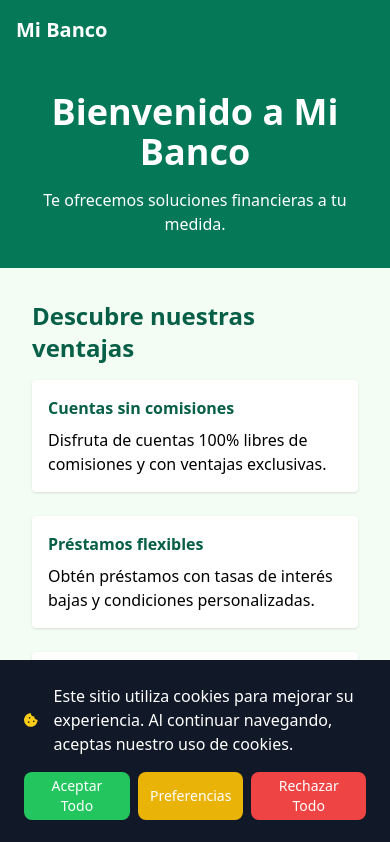
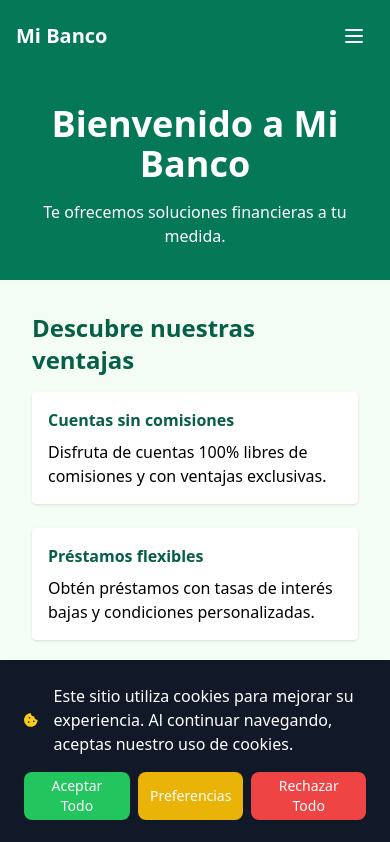
Before and after one commit to Yedpt/RSI_trade_project-Client, a React (Vite) app: page / in a window 390 px wide. Shown: the top 842 px of the page. Built offline with nearby package versions, Linux system fonts and the light colour scheme.

Commit message:
feat(auth): add user avatar on login screen

```diff
--- a/package.json
+++ b/package.json
@@ -10,10 +10,13 @@
     "preview": "vite preview"
   },
   "dependencies": {
+    "@emotion/react": "^11.13.5",
+    "@emotion/styled": "^11.13.5",
     "@fortawesome/free-brands-svg-icons": "^6.7.1",
     "@fortawesome/free-solid-svg-icons": "^6.7.1",
     "@fortawesome/react-fontawesome": "^0.2.2",
     "@heroicons/react": "^1.0.6",
+    "@mui/material": "^6.1.9",
     "autoprefixer": "^10.4.20",
     "axios": "^1.7.8",
     "cors": "^2.8.5",
--- a/src/components/NavBar.jsx
+++ b/src/components/NavBar.jsx
@@ -6,16 +6,21 @@ import {
   LogoutIcon,
   UserIcon,
 } from "@heroicons/react/outline";
+import Avatar from "@mui/material/Avatar";
+import { teal } from "@mui/material/colors";
+
+import videoNavbar from "../assets/video/video-navbar.mp4";
 
 const NavBar = () => {
   const [user, setUser] = useState(null);
+  const [isOpen, setIsOpen] = useState(false);
   const navigate = useNavigate();
 
   useEffect(() => {
     const storedUser = localStorage.getItem("user");
     if (storedUser) {
       const parsedUser = JSON.parse(storedUser);
-      console.log("Usuario almacenado:", parsedUser); // Verifica qué datos tiene el usuario
+      console.log("Usuario almacenado:", parsedUser);
       setUser(parsedUser);
     }
   }, []);
@@ -29,11 +34,50 @@ const NavBar = () => {
 
   const handleOpenRegisterModal = () => navigate("/register");
 
+  const toggleMenu = () => setIsOpen(!isOpen);
+
   return (
-    <nav className="relative bg-green-600 text-white p-4">
-      <div className="flex justify-between items-center">
+    <nav className="relative w-full">
+      <div
+        className={`${
+          user ? "bg-transparent" : "bg-green-600"
+        } text-white flex justify-between items-center p-4`}
+      >
+        {user ? (
+          <div className="absolute top-0 left-0 w-full h-full z-[-1]">
+            <video autoPlay loop muted className="w-full h-full object-cover">
+              <source src={videoNavbar} type="video/mp4" />
+            </video>
+          </div>
+        ) : null}
         <h1 className="text-xl font-bold">Mi Banco</h1>
-        <div className="hidden md:flex items-center space-x-6">
+
+        <button
+          className="md:hidden p-2"
+          onClick={toggleMenu}
+          aria-label="Toggle Menu"
+        >
+          <svg
+            className="w-6 h-6 text-white"
+            fill="none"
+            stroke="currentColor"
+            viewBox="0 0 24 24"
+            xmlns="http://www.w3.org/2000/svg"
+          >
+            <path
+              strokeLinecap="round"
+              strokeLinejoin="round"
+              strokeWidth="2"
+              d="M4 6h16M4 12h16M4 18h16"
+            ></path>
+          </svg>
+        </button>
+
+        <div
+          className={`${
+            isOpen ? "block" : "hidden"
+          } md:flex flex-col md:flex-row items-center space-y-4 md:space-x-6 w-full md:w-auto md:space-y-0`}
+        >
           <Link to="/" className="hover:text-green-200 flex items-center">
             <HomeIcon className="w-6 h-6" />
           </Link>
@@ -46,9 +90,12 @@ const NavBar = () => {
               >
                 <ChartBarIcon className="w-6 h-6" />
               </Link>
-              <div className="flex items-center">
-                <span className="mr-4">¡Hola, {user.name}!</span>{" "}
-                {/* Verifica si "name" existe */}
+              <div className="flex items-center space-x-4">
+                <span>¡Hola, {user.name}!</span>
+                {/* Avatar del usuario */}
+                <Avatar sx={{ bgcolor: teal[500] }}>
+                  {user.name ? user.name[0] : "U"}
+                </Avatar>
                 <button
                   onClick={handleLogout}
                   className="hover:bg-green-500 p-2 rounded"
```
Also changed, not shown: 2 other files (tests, documents, lock files or other folders).
